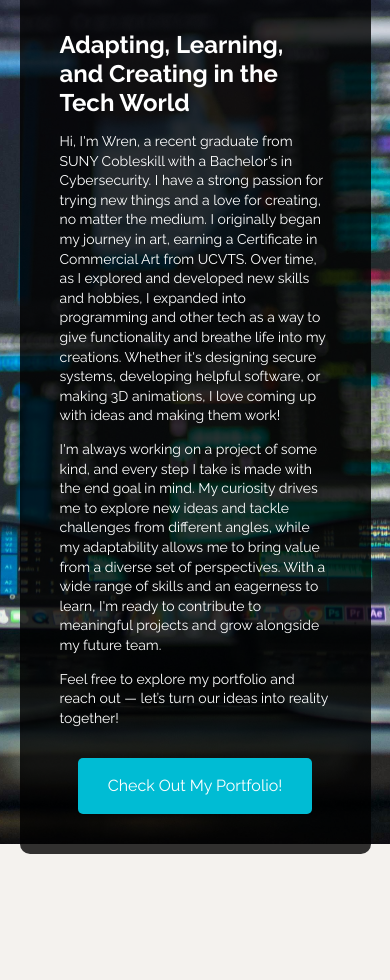
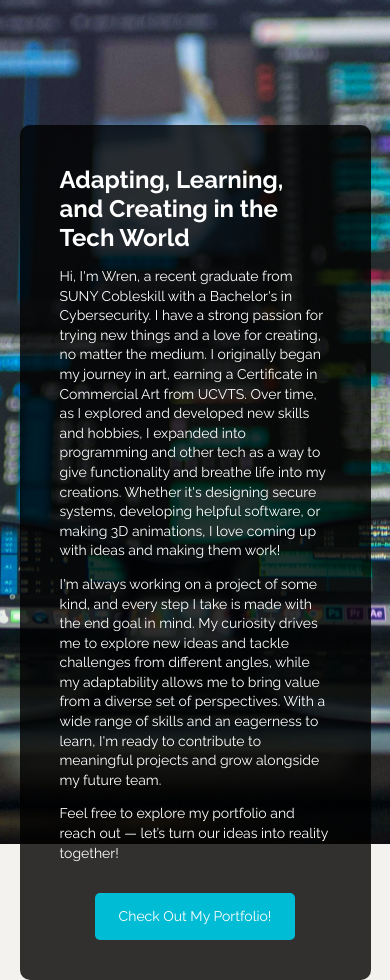
Before and after one commit to wrenrowan25/portfolio_site, a React (Create React App) app: page /project/1 in a window 390 px wide. Before the commit the page ends 854 px from the top, so only its background shows below. Built offline with nearby package versions, Linux system fonts and the light colour scheme; a web font is replaced by a local one.

Commit message:
Made intro screen scaling grow/shrink dynamically

```diff
--- a/src/App.css
+++ b/src/App.css
@@ -203,25 +203,25 @@ input:focus, textarea:focus {
   background-image: url("images/background.jpg");
   background-position: center;
   background-size: cover;
-  display: flex;
   height: 100vh;
-  justify-content: center;
-  position: relative;
   width: 100%;
   z-index: 1000;
 }
 
 .intro-container {
+  position: absolute;
+  top: 125px;
+  left: 5vw;
   align-items: center;
   background-color: rgba(0, 0, 0, 0.8);
   border-radius: 10px;
   box-sizing: border-box;
   display: flex;
-  flex-direction: row;
+  flex-direction: column;
   justify-content: center;
   max-width: 1200px;
-  padding: 50px 50px 75px 50px;
-  width: 80%;
+  padding: 1vw 1.5vw 2vw 1.5vw;
+  width: 45%;
 }
 
 .intro-text {
@@ -231,19 +231,15 @@ input:focus, textarea:focus {
 
 .intro-text h1 {
   color: white;
-  font-size: 35px;
+  font-size: 2vw;
   margin-bottom: 20px;
 }
 
 .intro-text p {
   color: white;
-  font-size: 16px;
+  font-size: 0.9vw;
   line-height: 1.5;
   margin-bottom: 15px;
-}
-
-.intro-button-mobile {
-  display: none;
 }
 
 .intro-button {
@@ -253,30 +249,14 @@ input:focus, textarea:focus {
   color: white;
   cursor: pointer;
   display: inline-block;
-  font-size: 16px;
-  margin-top: 20px;
-  padding: 15px 30px;
+  font-size: 0.8vw;
+  padding: 1vw 2vw;
   text-decoration: none;
   transition: background-color 0.3s ease;
 }
 
 .intro-button:hover {
   background-color: var(--button-hover-bg);
-}
-
-.intro-image {
-  align-items: center;
-  display: flex;
-  flex: 1;
-  justify-content: center;
-  padding: 20px;
-}
-
-.intro-image img {
-  border-radius: 10px;
-  max-height: 100%;
-  max-width: 100%;
-  object-fit: cover;
 }
 
 /* ========== NAVIGATION BAR ========== */
@@ -596,13 +576,14 @@ input:focus, textarea:focus {
   border: none;
   color: var(--text-color);
   cursor: pointer;
-  font-size: 1rem;
+  font-size: 16px;
   padding: 10px 20px;
   transition: background 0.3s, color 0.3s;
 }
 
 .expanded-tabs button a {
   color: var(--text-color);
+  font-size: 16px;
 }
 
 .expanded-tabs button.active {
@@ -901,49 +882,25 @@ transform: scale(1.02);
   /* INTRO POPUP */
   .intro-container {
     flex-direction: column; /* Stack text and image vertically */
-    padding: 30px; /* Reduce padding for tablets */
-    width: 60%; /* Slightly smaller width */
+    padding: 2vw 2.25vw 3.5vw 2.25vw; /* Reduce padding for tablets */
+    width: 50%; /* Slightly smaller width */
   }
 
   .intro-text h1 {
-    font-size: 28px; /* Adjust heading size */
+    font-size: 2.25vw; /* Adjust heading size */
     margin: 0 0 20px 0; /* Reduce spacing */
   }
 
   .intro-text p {
-    font-size: 14px; /* Adjust font size */
-    margin-bottom: 15px; /* Reduce paragraph spacing */
+    font-size: 1.4vw; /* Adjust font size */
+    margin-bottom: 1.4vw; /* Reduce paragraph spacing */
   }
 
   .intro-button {
-    display: none;
-  }
-
-  .intro-button-mobile {
-    display: block;
-    position: relative;
-    font-size: 14px; /* Smaller button text */
-    padding: 10px 20px; /* Smaller button size */
     margin-top: 20px; /* Add spacing between text and button */
-    background-color: var(--button-bg);
-    border-radius: 5px;
-    border: none;
-    color: white;
-    cursor: pointer;
-    font-size: 16px;
-    margin-top: 20px;
-    padding: 15px 30px;
-    text-decoration: none;
-    transition: background-color 0.3s ease;
-  }
-
-  .intro-image {
-    display: none; /* Do not show profile picture in tablet view*/
-  }
-
-  .intro-image img {
-    max-width: 80%; /* Fit image properly */
-    height: auto;
+    font-size: 1.4vw;
+    margin-top: 0;
+    padding: 1.5vw 2.25vw;
   }
 
   /* NAVIGATION BAR */
@@ -1019,10 +976,6 @@ transform: scale(1.02);
   .expanded-tabs {
     gap: 10px;
     padding: 10px 15px;
-  }
-  .expanded-tabs button {
-    padding: 10px 15px; /* Adjust button size */
-    font-size: 14px;
   }
 
   /* IMAGE CAROUSEL */
@@ -1123,6 +1076,14 @@ transform: scale(1.02);
     margin-bottom: 10px; /* Reduce paragraph spacing */
   }
 
+  .intro-button {
+    margin-top: 20px; /* Add spacing between text and button */
+    font-size: 14px;
+    margin-top: 20px;
+    padding: 12px 24px;
+  }
+
+
   /* NAVIGATION BAR */
 
   .hamburger {
@@ -1222,7 +1183,11 @@ transform: scale(1.02);
     padding: 5px 10px;
   }
   .expanded-tabs button {
+    font-size: 14px;
     padding: 5px 10px; /* Smaller buttons */
+  }
+
+  .expanded-tabs button a {
     font-size: 14px;
   }
 
--- a/src/pages/IntroScreen.js
+++ b/src/pages/IntroScreen.js
@@ -27,16 +27,10 @@ function IntroScreen({ onClose }) {
           <p>
             Feel free to explore my portfolio and reach out — let’s turn our ideas into reality together!
           </p>
-          <Link to="/portfolio/webdev" className="intro-button" onClick={onClose}>
-            Check Out My Portfolio!
-          </Link>
         </div>
-        <Link to="/portfolio/webdev" className="intro-button-mobile" onClick={onClose}>
+        <Link to="/portfolio/webdev" className="intro-button" onClick={onClose}>
             Check Out My Portfolio!
         </Link>
-        <div className="intro-image">
-          <img src={profilePicture} alt="Wren Rowan" />
-        </div>
       </div>
     </div>
   );
```
